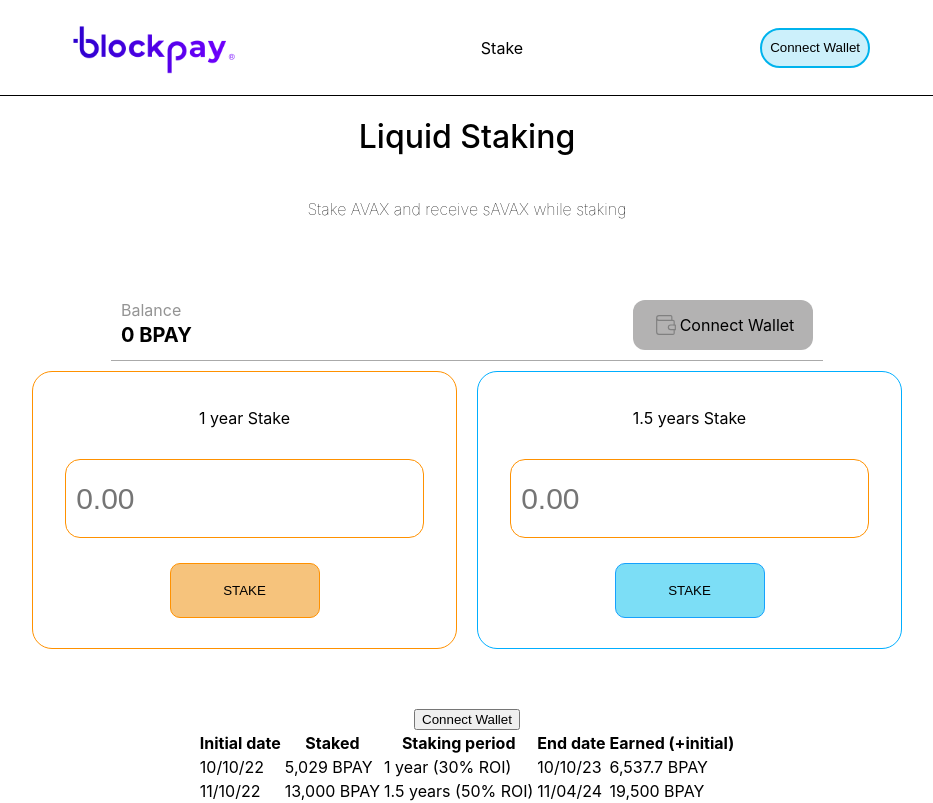
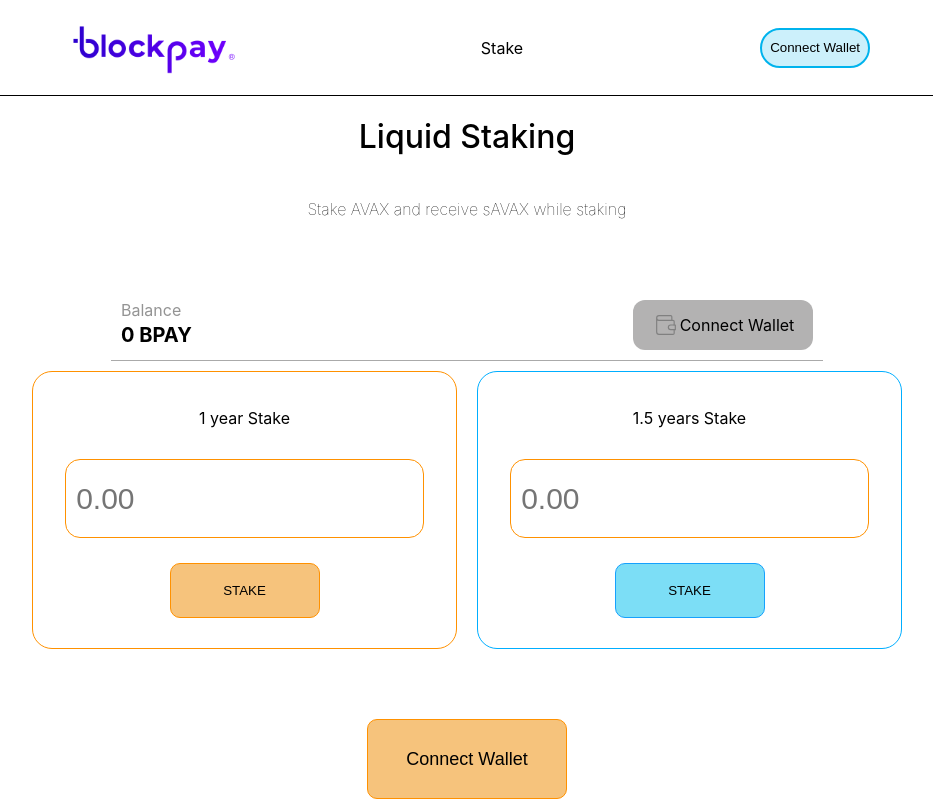
Before and after one commit to Anto-oh/blockpay, a React (Create React App) app: page / in a window 1280 px wide. Shown: the top 803 px of the page, without its empty margins (173-1106 px from the left). Built offline with nearby package versions, Linux system fonts and the light colour scheme.

Commit message:
Update App.css
actualización

```diff
--- a/src/App.css
+++ b/src/App.css
@@ -105,7 +105,17 @@
   background-color: #7cdef6;
 border-color: #16a1fd;
   }
-
+  .butcon{
+    height: 80px;
+    width: 200px;
+    border: solid 1px;
+    border-radius: 10px;
+    margin: 10px;
+    background-color: #f6c37c;
+    border-color: #ff9100;
+    font-size: large;
+    cursor: pointer
+    }
 .right {
   text-align: right;
 }
@@ -140,3 +150,9 @@
 .input:focus {
   outline: none;
 }
+
+table{
+  padding: 50px;
+  border-spacing: 1rem;
+  text-align: left;
+}
```
